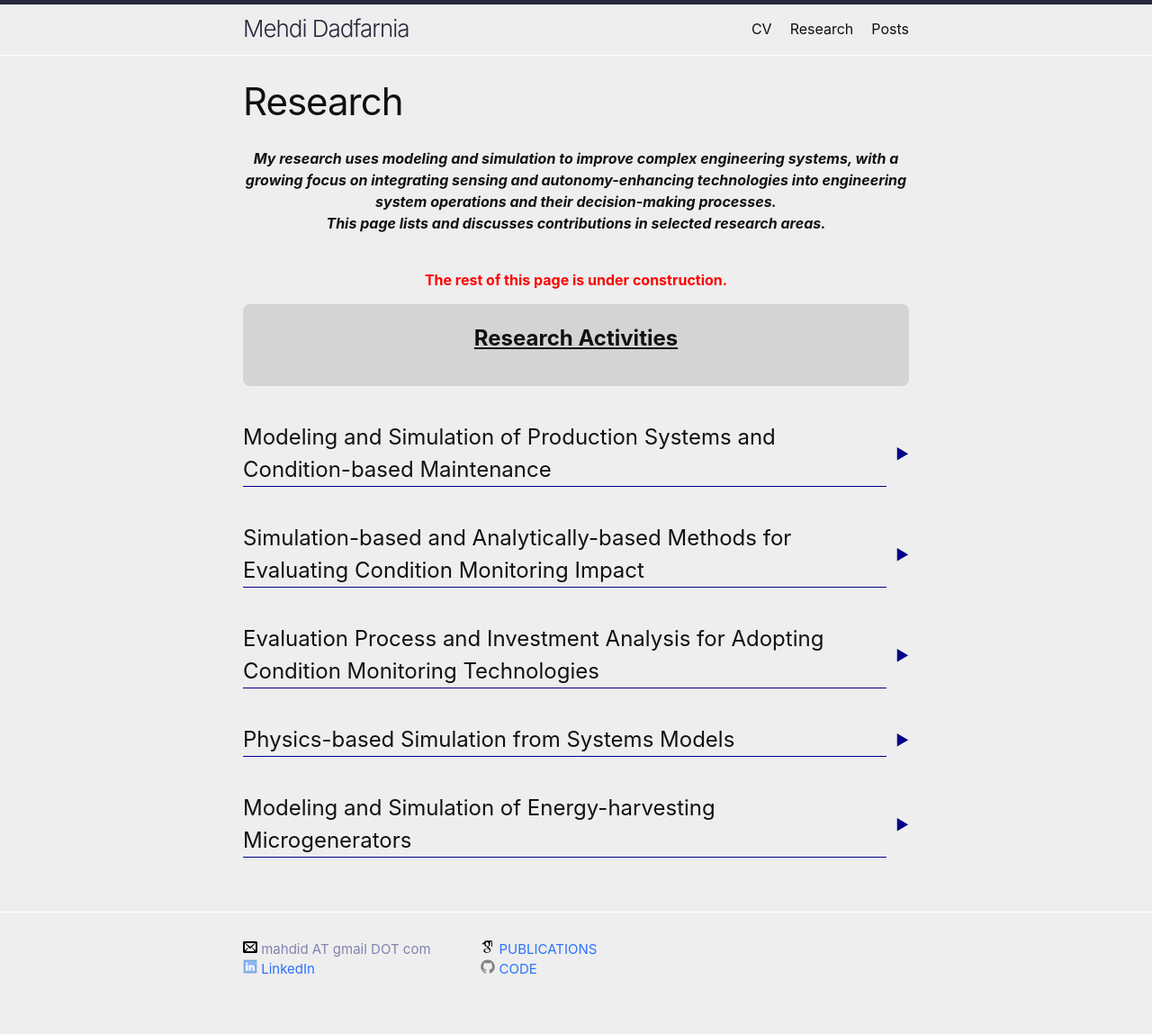
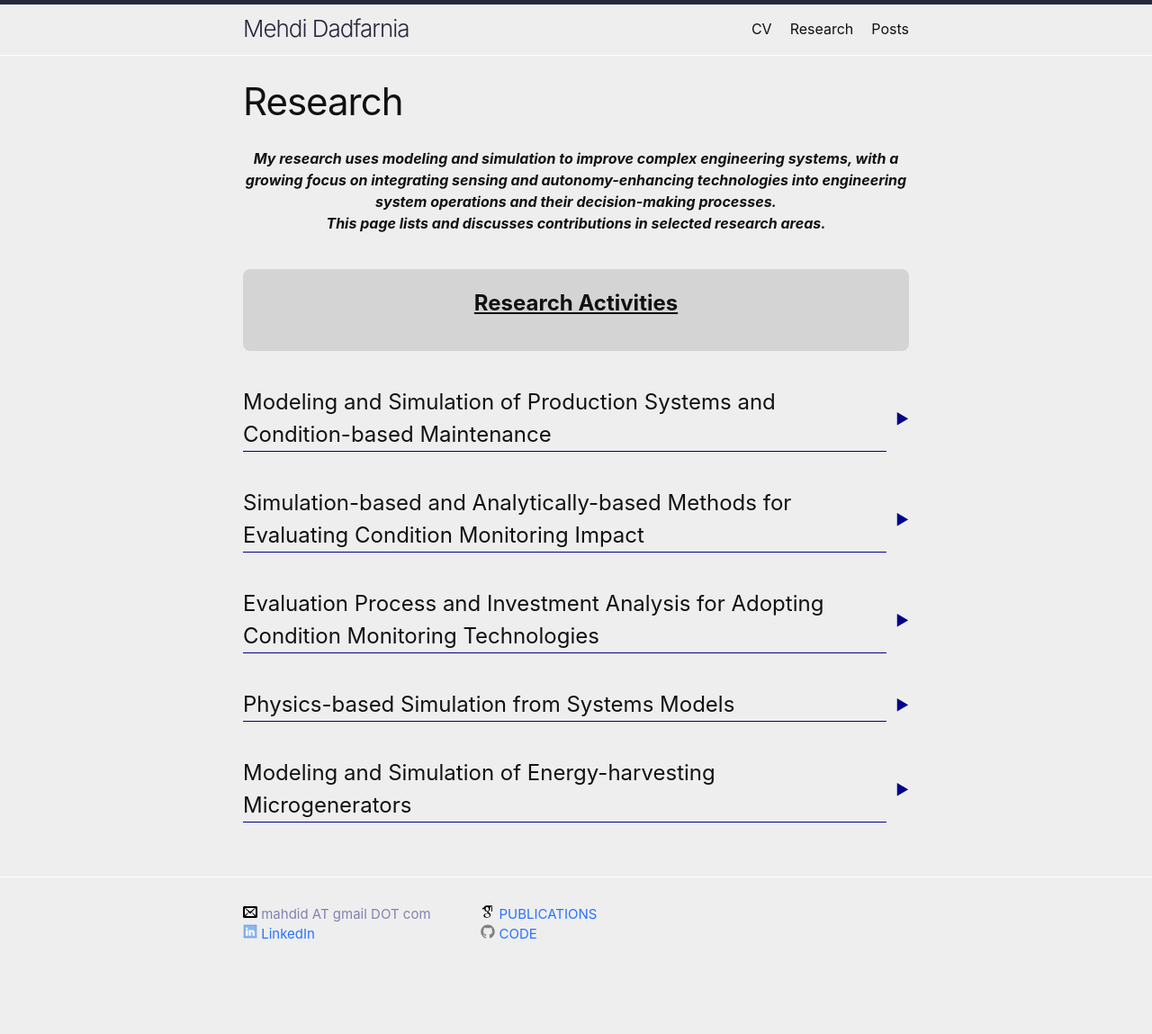
Before and after one commit to mehdidadfarnia/mehdidadfarnia.github.io, a Jekyll site: the page built from research.markdown, in a window 1280 px wide. Shown: the whole page at 90% size. Built offline with Jekyll 4.4.1, drawn with Linux system fonts in a browser that asks for light colours; after the commit the page ends 1110 px from its top, so only the background shows below that.

Commit message:
take down construction

```diff
--- a/research.markdown
+++ b/research.markdown
@@ -8,8 +8,6 @@ permalink: /Research/
 <center><strong><em>This page lists and discusses contributions in selected research areas.</em></strong></center>
 
 <br>
-
-<p style="text-align: center; font-weight: bold; color: red;">The rest of this page is under construction.</p>
 
 <div style="background-color: #d4d4d4; padding: 20px; border-radius: 8px;">
 <h1 style="text-align: center; font-weight: bold; text-decoration: underline;">Research Activities</h1>
```
